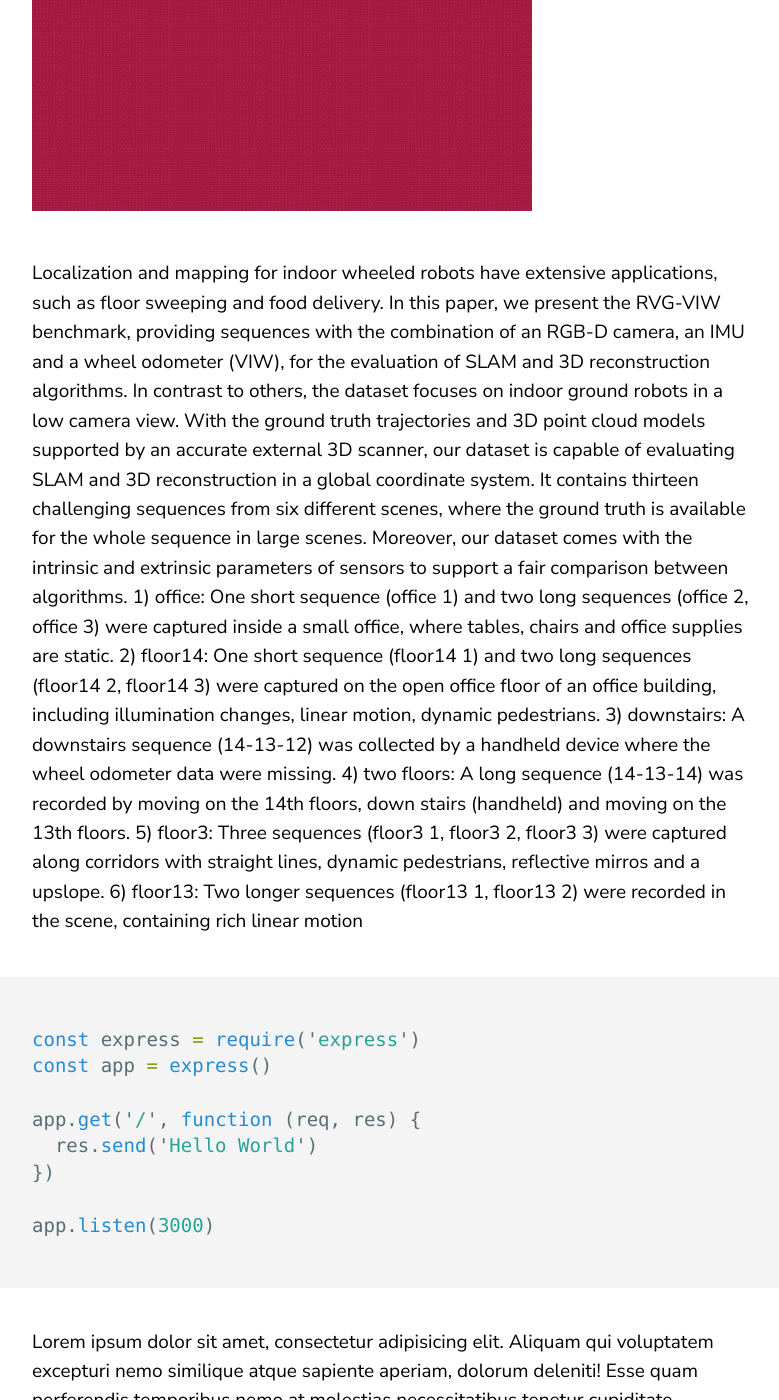
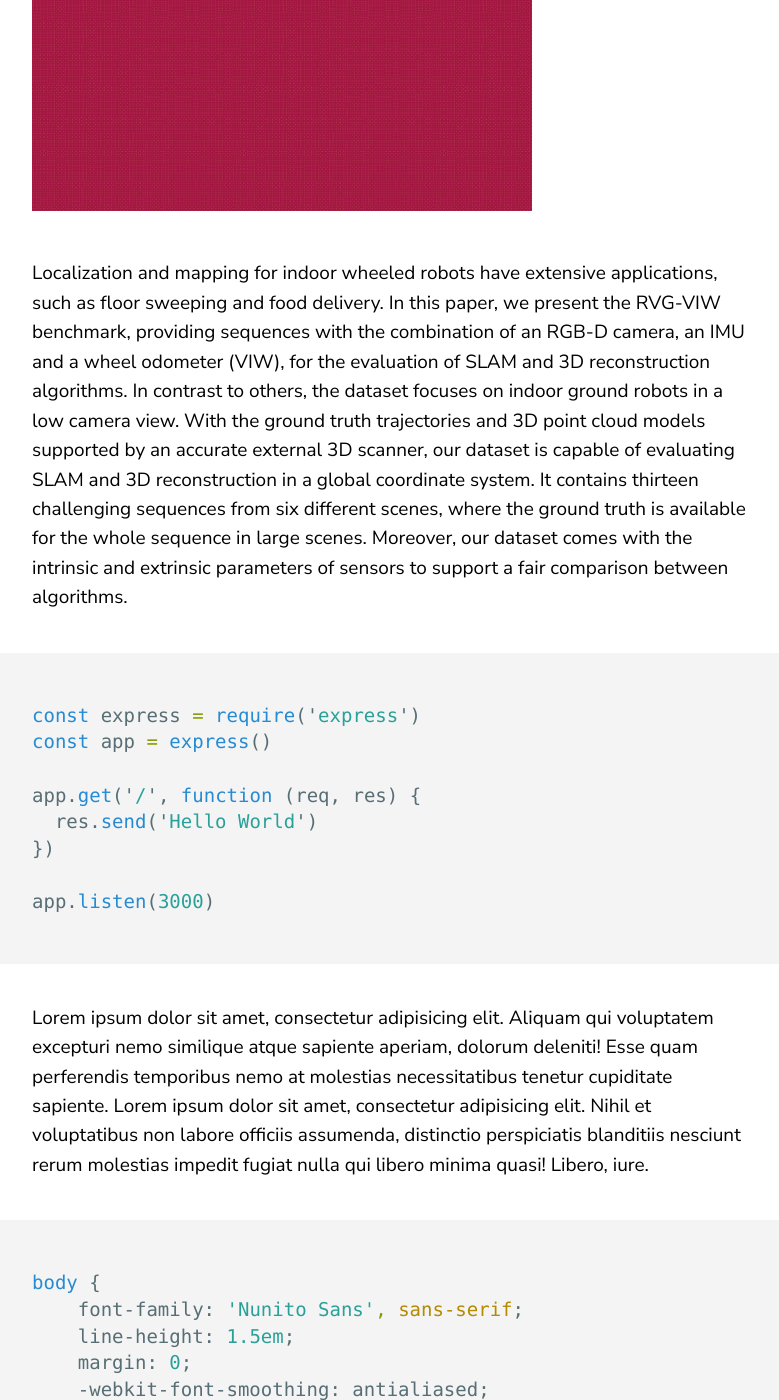
Before and after one commit to zydddd/rvgviw.github.io, a Jekyll site: the page built from _posts/2019-06-30-coding-post.markdown, in a window 1280 px wide and 1400 px high, scrolled down 534 px. Shown: the whole window, without its empty margins (68-847 px from the left). Built offline with Jekyll 4.4.1, drawn with Linux system fonts in a browser that asks for light colours.

Commit message:
first commit

````diff
--- a/_posts/2019-06-30-coding-post.markdown
+++ b/_posts/2019-06-30-coding-post.markdown
@@ -15,27 +15,7 @@ and 3D point cloud models supported by an accurate external 3D scanner, our data
 3D reconstruction in a global coordinate system. It contains thirteen challenging sequences from six different scenes, where
 the ground truth is available for the whole sequence in large scenes. Moreover, our dataset comes with the intrinsic and
 extrinsic parameters of sensors to support a fair comparison between algorithms.
-
-1) office: One short sequence (office 1) and two long
-sequences (office 2, office 3) were captured inside a small
-office, where tables, chairs and office supplies are static.
-2) floor14: One short sequence (floor14 1) and two long
-sequences (floor14 2, floor14 3) were captured on the open
-office floor of an office building, including illumination
-changes, linear motion, dynamic pedestrians.
-3) downstairs: A downstairs sequence (14-13-12) was
-collected by a handheld device where the wheel odometer
-data were missing.
-4) two floors: A long sequence (14-13-14) was recorded
-by moving on the 14th floors, down stairs (handheld) and
-moving on the 13th floors.
-5) floor3: Three sequences (floor3 1, floor3 2, floor3 3)
-were captured along corridors with straight lines, dynamic
-pedestrians, reflective mirros and a upslope.
-6) floor13: Two longer sequences (floor13 1, floor13 2)
-were recorded in the scene, containing rich linear motion
 </p>
-
 ```javascript
 const express = require('express')
 const app = express()
````
Also changed, not shown: _posts/2019-02-23-calibration.markdown (renamed from _posts/calibration.markdown), _posts/2019-02-23-references.markdown (renamed from _posts/References.markdown).
